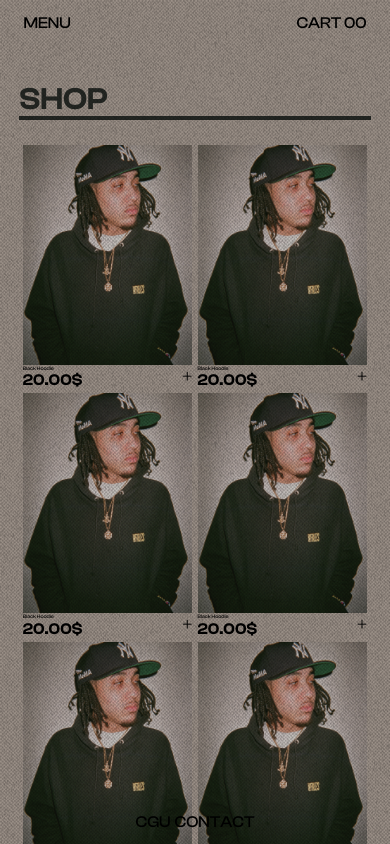
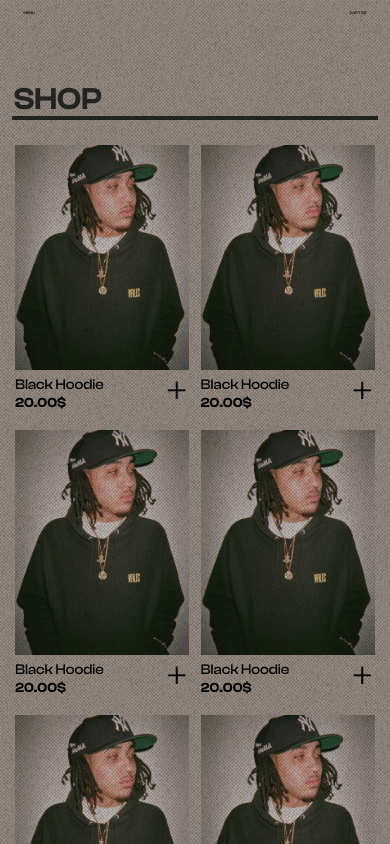
Before and after one commit to Mind-thatsall/e-commerce-react, a React (Vite) app: page /women/categories/1 in a window 390 px wide. Built offline with nearby package versions, Linux system fonts and the light colour scheme; a web font is replaced by a local one.

Commit message:
Changed: Position of cgu and contact is on top now

```diff
--- a/src/App.jsx
+++ b/src/App.jsx
@@ -12,12 +12,11 @@ import Checkout from "@/views/Checkout";
 import Contact from "@/views/Contact";
 import Noise from "@/components/Noise";
 import Navbar from "@/components/Navbar";
-import Footer from "@/components/Footer";
 import SideBars from "@/components/Sidebars";
 
 function App() {
   return (
-    <div className="App bg-[#9F948B] overflow-hidden">
+    <div className="App bg-[#9F948B]">
       <Noise />
       <Navbar />
       <SideBars rotate="" side="left-0" />
@@ -40,7 +39,6 @@ function App() {
         <Route path="/cgu" element={<Cgu />} />
         <Route path="/profile" element={<Profile />} />
       </Routes>
-      <Footer />
     </div>
   );
 }
--- a/src/components/Card.jsx
+++ b/src/components/Card.jsx
@@ -3,20 +3,25 @@ import product from "@/assets/images/men.jpg";
 
 const Card = () => {
   return (
-    <div style={{ fontFamily: "ClashDisplay-Medium" }} className="h-fit">
+    <div
+      style={{ fontFamily: "ClashDisplay-Medium" }}
+      className="h-fit w-fit mb-[1vh]"
+    >
       <img src={product} alt="Black Hoodie" width={310} height={450} />
-      <div className="flex justify-between items-center">
+      <div className="flex justify-between items-center mt-[0.5vh] md:mt-0">
         <div className="flex flex-col justify-center">
-          <p className="text-[1.3vw]">Black Hoodie</p>
+          <p className="text-[3.7vw] md:text-[1.5vw] lg:text-[1.3vw]">
+            Black Hoodie
+          </p>
           <p
-            className="leading-none"
+            className="leading-none text-[3.5vw] md:text-[1.4vw] lg:text-[1.2vw]"
             style={{ fontFamily: "ClashDisplay-SemiBold" }}
           >
             20.00$
           </p>
         </div>
         <p
-          className="text-[6vw] leading-[4vw] hover:cursor-pointer"
+          className="text-[12vw] pr-[0.5vw] md:pr-0 md:text-[7vw] lg:text-[6vw] leading-[4vw] hover:cursor-pointer"
           style={{ fontFamily: "ClashDisplay-Light" }}
         >
           +
--- a/src/components/Navbar.jsx
+++ b/src/components/Navbar.jsx
@@ -3,7 +3,7 @@ import { Link } from "react-router-dom";
 const Navbar = () => {
   return (
     <nav
-      className="fixed flex justify-between w-full px-[6vw] mt-[1.25vh]"
+      className="fixed flex justify-between w-full px-[6vw] mt-[1.25vh] text-[1vw]"
       style={{ fontFamily: "ClashDisplay-Medium" }}
     >
       <ul className="flex gap-[2vw]">
@@ -19,7 +19,9 @@ const Navbar = () => {
           <Link to="/shop">SHOP</Link>
         </li>
       </ul>
-      <p className="hidden lg:block">13:30 | 06/04/2023 | MADE IN FRANCE</p>
+      <p className="hidden lg:block" style={{ wordSpacing: "0.4vw" }}>
+        CGU CONTACT | 13:30 - 06/04/2023 | MADE IN FRANCE
+      </p>
       <ul className="flex gap-[2vw]">
         <li className="hidden lg:block">SEARCH</li>
         <li className="hidden lg:block">
--- a/src/components/Noise.jsx
+++ b/src/components/Noise.jsx
@@ -1,6 +1,6 @@
 const Noise = () => {
   return (
-    <div className='bg-[url("/src/assets/images/texture.png")] absolute z-10 h-screen w-screen mix-blend-multiply opacity-[50%] pointer-events-none'></div>
+    <div className='bg-[url("/src/assets/images/texture.png")] z-10 h-screen fixed w-screen mix-blend-multiply opacity-[50%] pointer-events-none'></div>
   );
 };
 
--- a/src/components/Sidebars.jsx
+++ b/src/components/Sidebars.jsx
@@ -7,7 +7,7 @@ const SideBars = ({ rotate, side }) => {
         fontFamily: "ClashDisplay-Medium",
         zIndex: 2,
       }}
-      className={`hidden whitespace-nowrap md:flex items-center justify-center bg-[#222421] text-[#9F948B] absolute h-full w-[4vw] cursor-vertical-text top-0 ${side} ${rotate} text-[1.3vw] overflow-hidden`}
+      className={`hidden whitespace-nowrap md:flex items-center justify-center bg-[#222421] text-[#9F948B] fixed h-full w-[4vw] cursor-vertical-text top-0 ${side} ${rotate} text-[1.3vw] overflow-hidden`}
     >
       <p className="marquee">
         FRANCE, PARIS (22.2904482° N, 33.7482194° W) - NEW COLLECTION SUMMER
--- a/src/views/Shop.jsx
+++ b/src/views/Shop.jsx
@@ -23,9 +23,9 @@ const Shop = ({ CategorieName = "SHOP" }) => {
   }, []);
 
   return (
-    <div className="px-[4vw] pt-[10vh] flex flex-col justify-center items-center">
+    <div className="px-[2vw] md:px-[4vw] pt-[10vh] flex flex-col justify-center items-center">
       <h2
-        className="text-[8vw] leading-[8vw] text-[#796B66] mix-blend-difference ml-[1vw] self-start"
+        className="text-[8vw] leading-[8vw] text-[#796B66] mix-blend-difference ml-[1.5vw] self-start"
         style={{
           fontFamily: "ClashDisplay-SemiBold",
         }}
@@ -35,7 +35,7 @@ const Shop = ({ CategorieName = "SHOP" }) => {
       <span className="w-[98%] block h-1 bg-[#796B66] mix-blend-difference"></span>
       <div
         ref={scrollBoxRef}
-        className="hide-scroll grid grid-cols-2 md:grid-cols-3 lg:grid-cols-4 gap-[1.3vw] overflow-auto py-[3vh] w-[96%] mx-auto"
+        className="hide-scroll grid grid-cols-2 md:grid-cols-3 lg:grid-cols-4 gap-[3vw] md:gap-[1.5vw] overflow-auto py-[3vh] w-[96%] mx-auto"
       >
         <Card />
         <Card />
```
